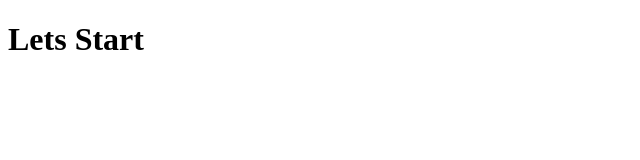
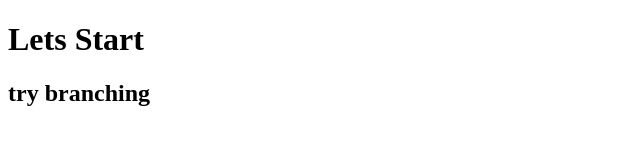
Before and after one commit to rajsingh18ny/Currency-Converter-1, a plain HTML site: page index.html in a window 1280 px wide. Shown: the whole page, without its empty margins (0-640 px from the left). Drawn offline with Linux system fonts and the light colour scheme.

Commit message:
branching

```diff
--- a/index.html
+++ b/index.html
@@ -8,5 +8,6 @@
 </head>
 <body>
     <h1>Lets Start</h1>
+    <h2>try branching</h2>
 </body>
 </html>
```
